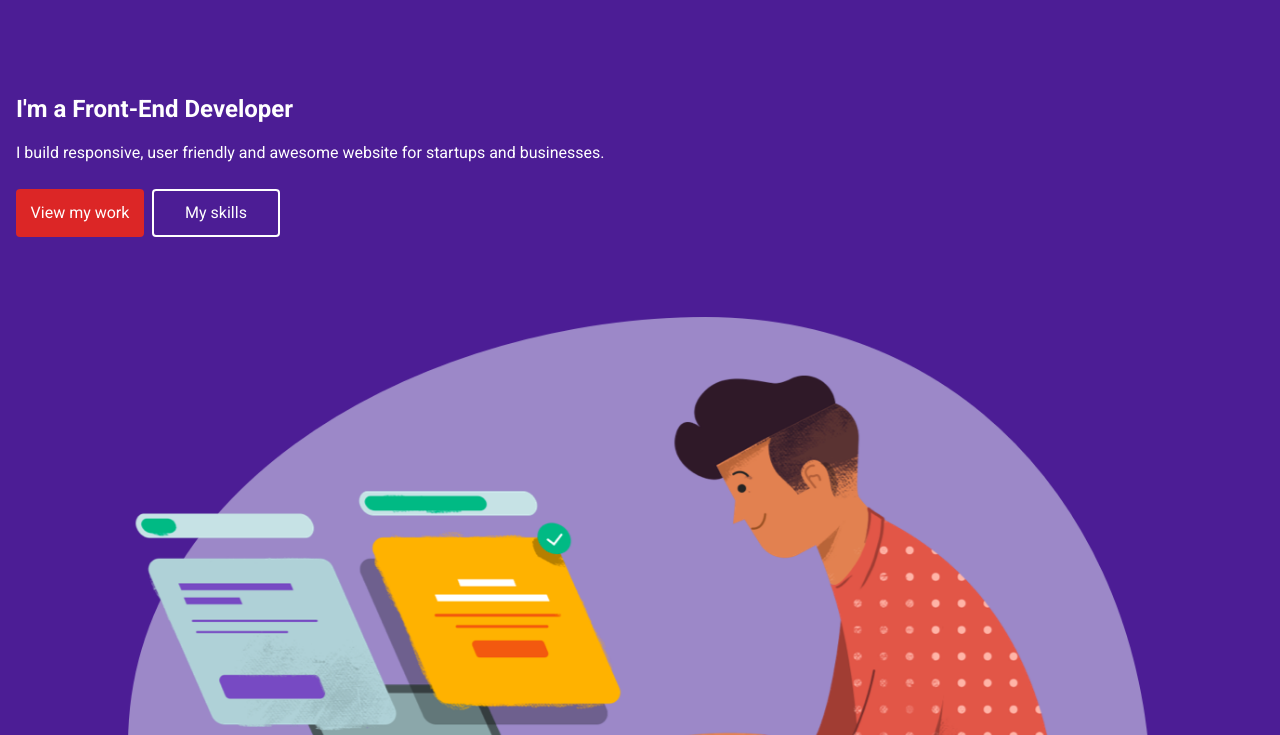
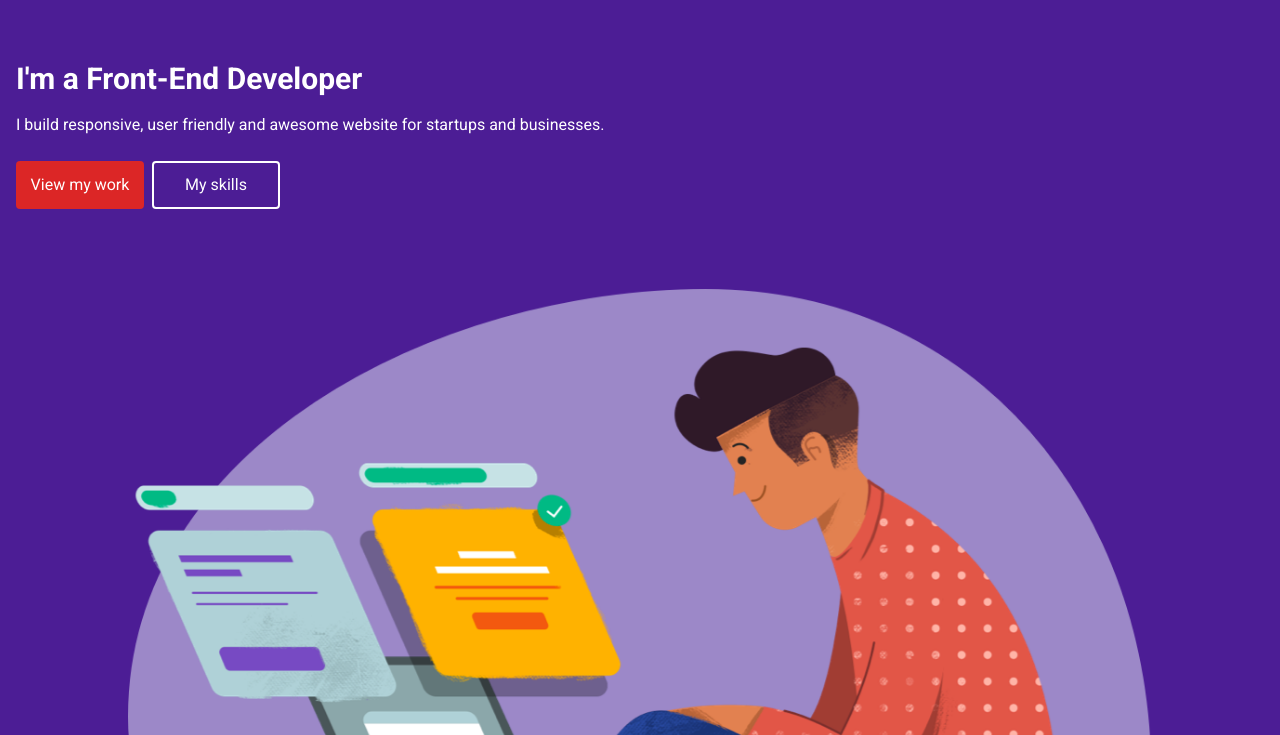
Before and after one commit to anas283/anas, a plain HTML site: page index.html in a window 1280 px wide. Shown: the part 65-800 px from the top of the page. Drawn offline with nearby package versions, Linux system fonts and the light colour scheme.

Commit message:
change text size

```diff
--- a/index.html
+++ b/index.html
@@ -23,8 +23,8 @@
 
         <!-- main text and image -->
         <main>
-            <div class="w-auto h-auto px-4 pt-24 pb-20">
-                <h1 class="text-white text-2xl font-bold w-3/5">I'm a Front-End
+            <div class="w-auto h-auto px-4 pt-16 pb-20">
+                <h1 class="text-white text-3xl font-bold w-3/5">I'm a Front-End
                     Developer
                 </h1>
                 <h3 class="text-white mt-4">I build responsive, user friendly and awesome
```
